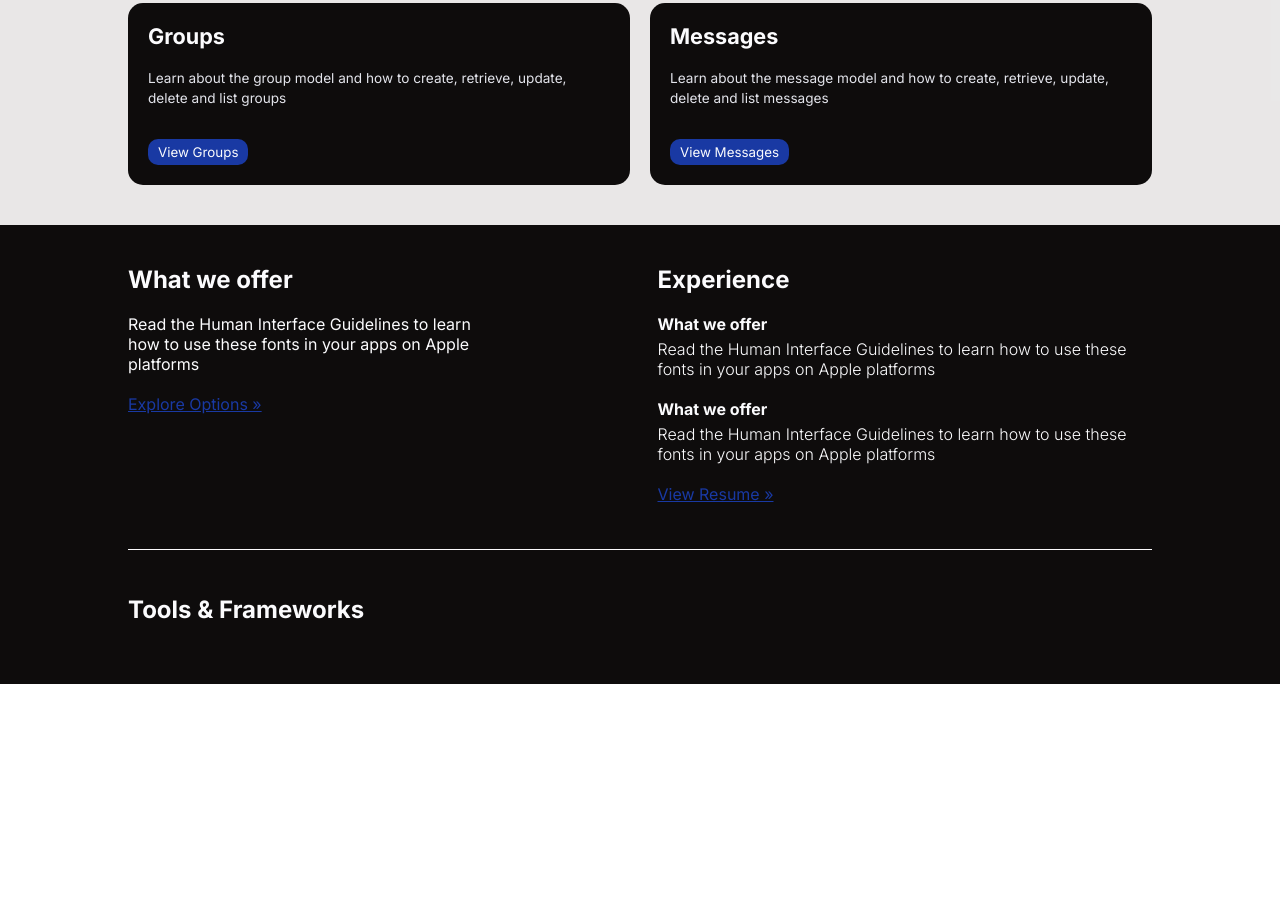
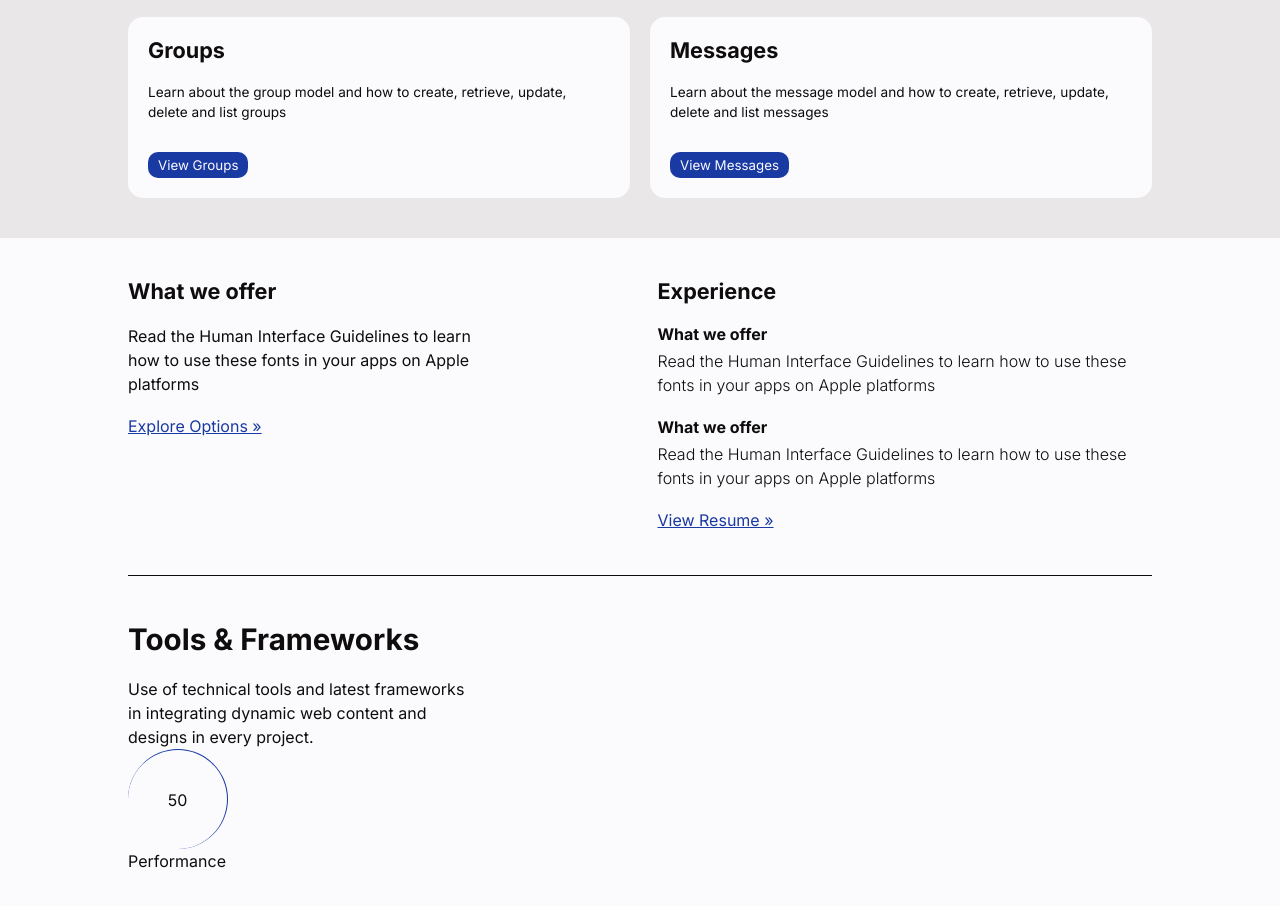
Before and after one commit to Rubylenshy/plug-ins, a plain HTML site: page portfolio-website/index.html in a window 1280 px wide. Shown: the part 1424-2330 px from the top of the page. Before the commit the page ends 2108 px from the top, so only its background shows below. Drawn offline with Linux system fonts and the light colour scheme.

Commit message:
tools and frameworks optimized

```diff
--- a/portfolio-website/assets/css/_variables.scss
+++ b/portfolio-website/assets/css/_variables.scss
@@ -17,10 +17,21 @@ a{
 $fs-100: 0.5em;
 $fs-300: 0.75em;
 $fs-500: 0.9em;
-$fs-700: 1.25em;
+$fs-600: 1.15em;
+$fs-700: 1.35em;
 $fs-800: 1.50em;
 $fs-900: 1.85em;
 
+//light mode
+$grey: rgb(97, 99, 121);
+$gray: rgb(227, 228, 235);
+$white: rgb(251, 251, 253);
+$mid-blue: rgb(25, 57, 163);
+$black: rgb(14, 12, 12);
+$pale-blue: rgb(107, 155, 252);
+$rr: rgb(80, 247, 130);
+
+//dark mode
 $grey: rgb(97, 99, 121);
 $gray: rgb(227, 228, 235);
 $white: rgb(251, 251, 253);
@@ -32,8 +43,14 @@ $rr: rgb(80, 247, 130);
 h1{
     font-size: $fs-800;
 }
+h2{
+    font-size: $fs-700;
+}
 h1, h2{
     margin-bottom: 20px;
+}
+p{
+    line-height: 1.5em;
 }
 
 @media (min-width: 600px) {
--- a/portfolio-website/assets/css/style.scss
+++ b/portfolio-website/assets/css/style.scss
@@ -129,16 +129,16 @@ main > div{
             border-radius: 15px;
             cursor: pointer;
             border: none;
-            background: $black;
+            background: $white;
             transition: all .4s ease-in-out;
 
             h1{
-                color: $white;
+                color: $black;
                 font-size: 1.35em;
             }
 
             p{
-                color: $gray;
+                color: $black;
                 font-size: 0.85em;
                 line-height: 1.45em;
                 margin: 5px 0 30px;
@@ -178,8 +178,8 @@ main > div{
 
 .xp-tools{
     padding: 30px 15px;
-    background: $black;
-    color: $white;
+    background: $white;
+    color: $black;
     a{
         text-decoration: underline;
         color: $mid-blue;
@@ -208,14 +208,30 @@ main > div{
         }
     }
     hr{
-        background: $white;
+        background: $black;
         border: none;
         width: 100%;
         height: 1px;
         margin: 45px 0;
     }
     .tools{
-
+        .paragraph{
+            max-width: 350px;
+        }
+        .toolbox{
+            .tool-circle{
+                .div-circle{
+                    display: grid;
+                    place-content: center;
+                    width: 100px;
+                    height: 100px;
+                    // border: 1px solid $mid-blue;
+                    border-top: 1px solid $mid-blue;
+                    border-right: 1px solid $mid-blue;
+                    border-radius: 50%;
+                }
+            }
+        }
     }
 }
 
@@ -275,7 +291,7 @@ main > div{
 
 @media (min-width: 1300px) {
     .projects, .xp-tools{
-        padding: 40px 20%;
+        padding: 40px 15%;
     }
 }
 
--- a/portfolio-website/index.html
+++ b/portfolio-website/index.html
@@ -93,7 +93,15 @@
             </div>
             <hr>
             <div class="tools">
-                <h2>Tools & Frameworks</h2>
+                <h1>Tools & Frameworks</h1>
+                <p class="paragraph">Use of technical tools and latest frameworks in integrating dynamic web
+                    content and designs in every project.</p>
+                <div class="toolbox">
+                    <div class="tool-circle">
+                        <div class="div-circle">50</div>
+                        <p>Performance</p>
+                    </div>
+                </div>
             </div>
         </div>
     </main>
```
Also changed, not shown: portfolio-website/assets/css/style.css, 1 other file.
